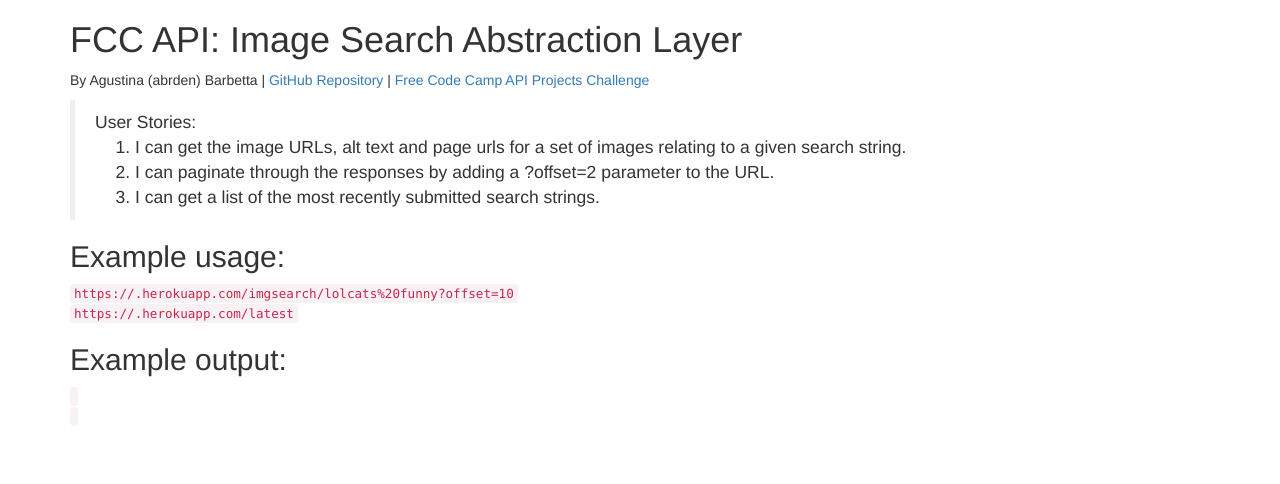
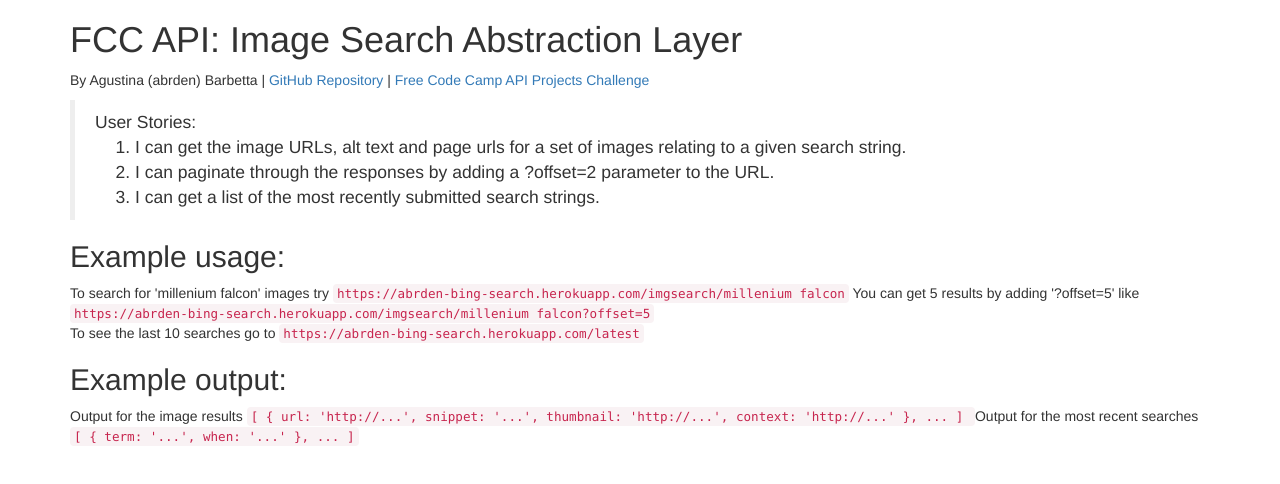
Before and after one commit to abrden/image-search-abstraction, a website: page public/index.html in a window 1280 px wide. Drawn offline with nearby package versions, Linux system fonts and the light colour scheme.

Commit message:
Example usage and output completed

```diff
--- a/public/index.html
+++ b/public/index.html
@@ -22,11 +22,28 @@
         </ol>
     </blockquote>
     <h2>Example usage:</h2>
-    <code>https://.herokuapp.com/imgsearch/lolcats%20funny?offset=10</code><br>
-    <code>https://.herokuapp.com/latest</code>
+    To search for 'millenium falcon' images try <code>https://abrden-bing-search.herokuapp.com/imgsearch/millenium falcon</code>
+    You can get 5 results by adding '?offset=5' like <code>https://abrden-bing-search.herokuapp.com/imgsearch/millenium falcon?offset=5</code><br>
+    To see the last 10 searches go to <code>https://abrden-bing-search.herokuapp.com/latest</code>
     <h2>Example output:</h2>
-    <code></code><br>
-    <code></code>
+    Output for the image results
+    <code>
+        [ { url: 'http://...',
+            snippet: '...',
+            thumbnail: 'http://...',
+            context: 'http://...'
+            },
+            ...
+        ]
+    </code>
+    Output for the most recent searches
+    <code>
+        [ { term: '...',
+            when: '...'
+            },
+            ...
+        ]
+    </code>
 </div>
 </body>
 
```
Also changed, not shown: README.md.
